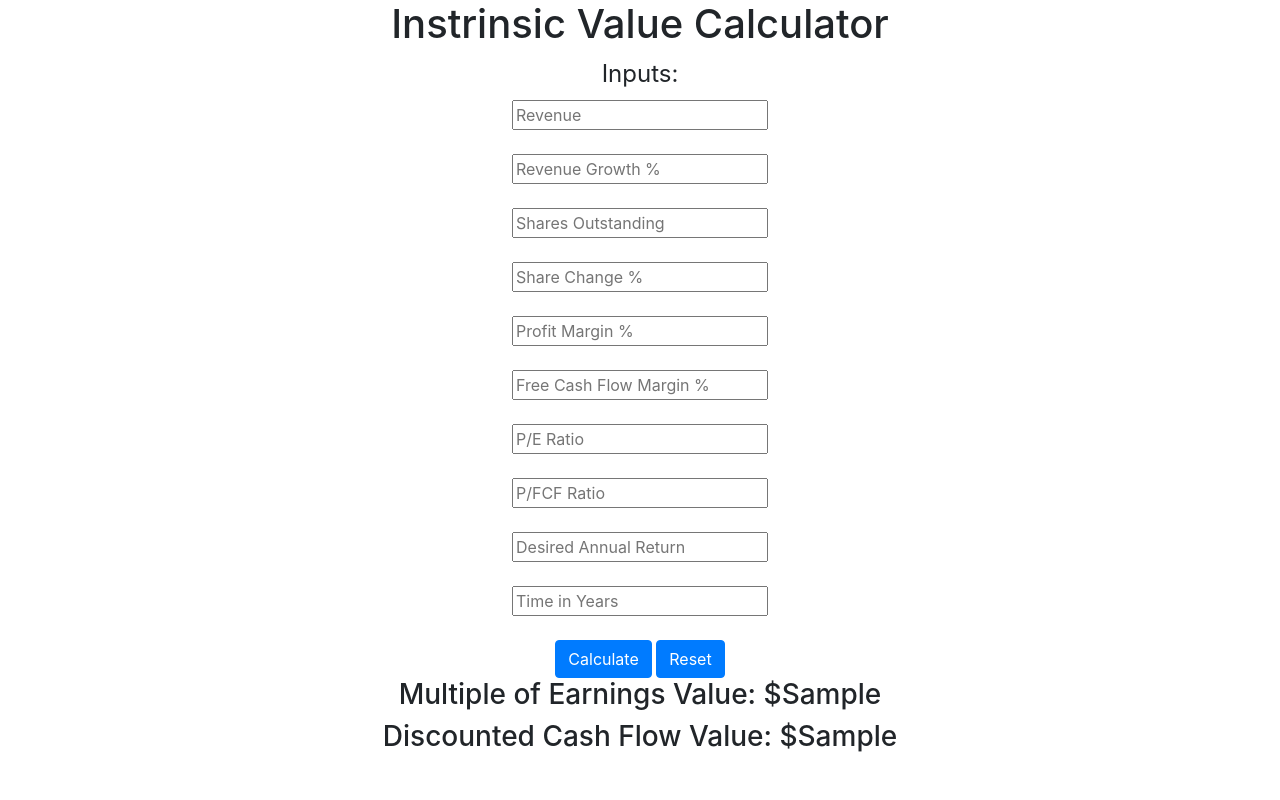
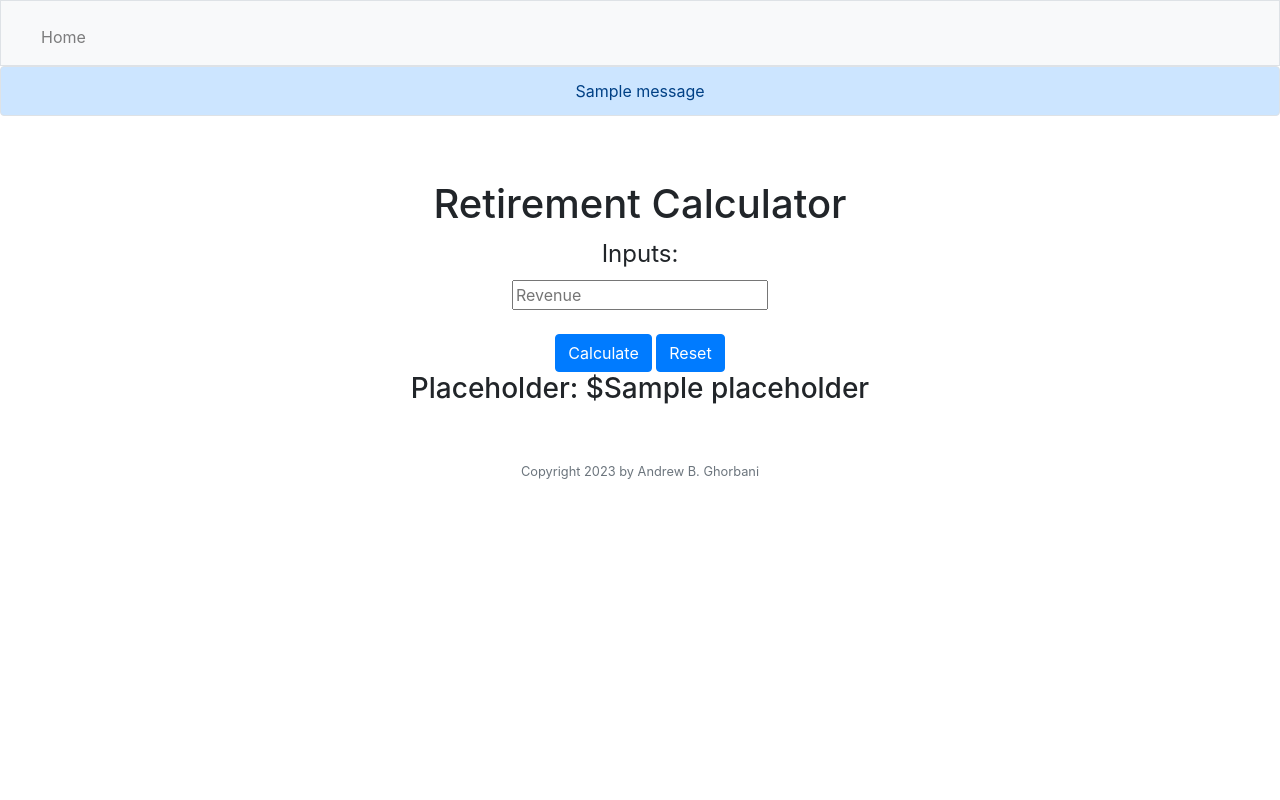
Before and after one commit to abghorba/Value-Investing, a Flask app: template templates/retirement.html in a window 1280 px wide. Run offline with Flask 3, Linux system fonts and the light colour scheme; the template is opened without the code that fills it: most values are stand-ins (such as "Sample title", 1, 10 or a date in 2020); one stand-in notice (Sample message) is shown; some libraries are stand-ins or nearby versions.

Commit message:
update templates to extend from layout.html

```diff
--- a/application.py
+++ b/application.py
@@ -36,7 +36,7 @@
         )
 
         dcf_value = discounted_cash_flow.calculate()
-        dcf_value_formatted = "{:.2f}".format(dcf_value)
+        dcf_value_formatted = "{:,.2f}".format(dcf_value)
 
         return render_template("dcf.html", discounted_cash_flow=dcf_value_formatted)
 
@@ -56,7 +56,7 @@
         )
 
         cagr_value = cagr.calculate()
-        cagr_value_formatted = "{:.2f}".format(cagr_value)
+        cagr_value_formatted = "{:,.2f}".format(cagr_value)
 
         return render_template("cagr.html", cagr=cagr_value_formatted)
 
--- /dev/null
+++ b/templates/layout.html
@@ -0,0 +1,45 @@
+<!DOCTYPE html>
+
+<html lang="en">
+
+    <head>
+        <!-- Required meta tags -->
+        <meta charset="utf-8"/>
+        <meta name="viewport" content="width=device-width, initial-scale=1, shrink-to-fit=no"/>
+
+        <!-- Bootstrap CSS -->
+        <link rel="stylesheet" href="https://stackpath.bootstrapcdn.com/bootstrap/4.3.1/css/bootstrap.min.css" integrity="sha384-ggOyR0iXCbMQv3Xipma34MD+dH/1fQ784/j6cY/iJTQUOhcWr7x9JvoRxT2MZw1T" crossorigin="anonymous"
+    </head>
+    <body>
+
+        <nav class="navbar navbar-expand-md navbar-light bg-light border">
+            <a class="navbar-brand" href="/"></a>
+            <button aria-controls="navbar" aria-expanded="false" aria-label="Toggle navigation" class="navbar-toggler" data-target="#navbar" data-toggle="collapse" type="button">
+                <span class="navbar-toggler-icon"></span>
+            </button>
+            <div class="collapse navbar-collapse" id="navbar">
+                <ul class="navbar-nav mr-auto mt-2">
+                    <li class="nav-item"><a class="nav-link" href="/">Home</a></li>
+                </ul>
+            </div>
+        </nav>
+
+        {% if get_flashed_messages() %}
+            <header>
+                <div class="alert alert-primary border text-center" role="alert">
+                    {{ get_flashed_messages() | join(" ") }}
+                </div>
+            </header>
+        {% endif %}
+
+        <main class="container p-5">
+            {% block main %}{% endblock %}
+        </main>
+
+        <footer class="small text-center text-muted">
+            Copyright 2023 by Andrew B. Ghorbani
+        </footer>
+
+    </body>
+
+</html>
--- a/templates/retirement.html
+++ b/templates/retirement.html
@@ -1,48 +1,27 @@
-<!doctype html>
-<html lang="en">
-    <head>
-        <!-- Required meta tags -->
-        <meta charset="utf-8">
-        <meta name="viewport" content="width=device-width, initial-scale=1, shrink-to-fit=no">
+{% extends "layout.html" %}
 
-        <!-- Bootstrap CSS -->
-        <link rel="stylesheet" href="https://stackpath.bootstrapcdn.com/bootstrap/4.3.1/css/bootstrap.min.css" integrity="sha384-ggOyR0iXCbMQv3Xipma34MD+dH/1fQ784/j6cY/iJTQUOhcWr7x9JvoRxT2MZw1T" crossorigin="anonymous">
+{% block title %}
+    Retirement
+{% endblock %}
 
-        <title>Intrinsic Value Calculator</title>
-    </head>
+{% block main %}
     <body>
         <!-- App's own JS -->
         <script src="static/js/scripts.js"></script>
 
-        <h1 align="center">Instrinsic Value Calculator</h1>
+        <h1 align="center">Retirement Calculator</h1>
         <div align="center">
             <form action="/", id="form", method="post">
                 <fieldset>
                     <legend>Inputs:</legend>
                     <input type="text" id="revenue" name="revenue" placeholder="Revenue" required><br><br>
-                    <input type="text" id="revenue-growth" name="revenue-growth" placeholder="Revenue Growth %" required><br><br>
-                    <input type="text" id="shares-out" name="shares-out" placeholder="Shares Outstanding" required><br><br>
-                    <input type="text" id="share-chg" name="share-chg" placeholder="Share Change %" required><br><br>
-                    <input type="text" id="profit-margin" name="profit-margin" placeholder="Profit Margin %" required><br><br>
-                    <input type="text" id="fcf-margin" name="fcf-margin" placeholder="Free Cash Flow Margin %" required><br><br>
-                    <input type="text" id="pe-ratio" name="pe-ratio" placeholder="P/E Ratio" required><br><br>
-                    <input type="text" id="pfcf-ratio" name="pfcf-ratio" placeholder="P/FCF Ratio" required><br><br>
-                    <input type="text" id="return" name="return" placeholder="Desired Annual Return" required><br><br>
-                    <input type="text" id="time" name="time" placeholder="Time in Years" required><br><br>
                     <input class="btn btn-primary" id="submit" type="submit" value="Calculate">
                     <input class="btn btn-primary" type="reset">
                 </fieldset>
             </form>
         </div>
         <div align="center">
-            <h3 id="output1">Multiple of Earnings Value: ${{ multiple_of_earnings }}</h3>
-            <h3 id="output2">Discounted Cash Flow Value: ${{ discounted_cash_flow }}</h3>
+            <h3 id="output1">Placeholder: ${{ placeholder }}</h3>
         </div>
-
-        <!-- Optional JavaScript -->
-        <!-- jQuery first, then Popper.js, then Bootstrap JS -->
-        <script src="https://code.jquery.com/jquery-3.3.1.slim.min.js" integrity="sha384-q8i/X+965DzO0rT7abK41JStQIAqVgRVzpbzo5smXKp4YfRvH+8abtTE1Pi6jizo" crossorigin="anonymous"></script>
-        <script src="https://cdnjs.cloudflare.com/ajax/libs/popper.js/1.14.7/umd/popper.min.js" integrity="sha384-UO2eT0CpHqdSJQ6hJty5KVphtPhzWj9WO1clHTMGa3JDZwrnQq4sF86dIHNDz0W1" crossorigin="anonymous"></script>
-        <script src="https://stackpath.bootstrapcdn.com/bootstrap/4.3.1/js/bootstrap.min.js" integrity="sha384-JjSmVgyd0p3pXB1rRibZUAYoIIy6OrQ6VrjIEaFf/nJGzIxFDsf4x0xIM+B07jRM" crossorigin="anonymous"></script>
     </body>
-</html>
+{% endblock %}
```
Also changed, not shown: templates/cagr.html (+6 -17 lines), templates/dcf.html (+8 -19 lines), templates/index.html (+6 -16 lines).
